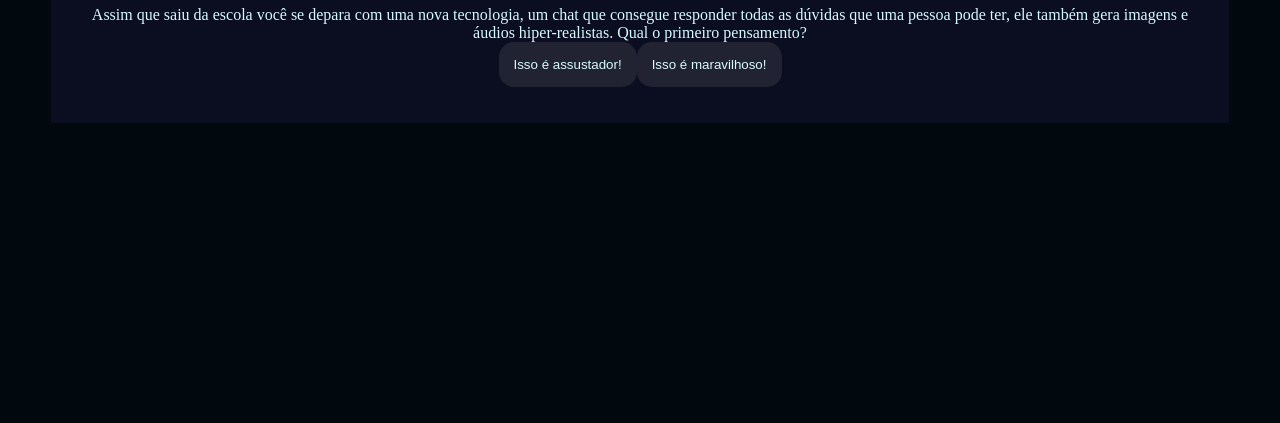
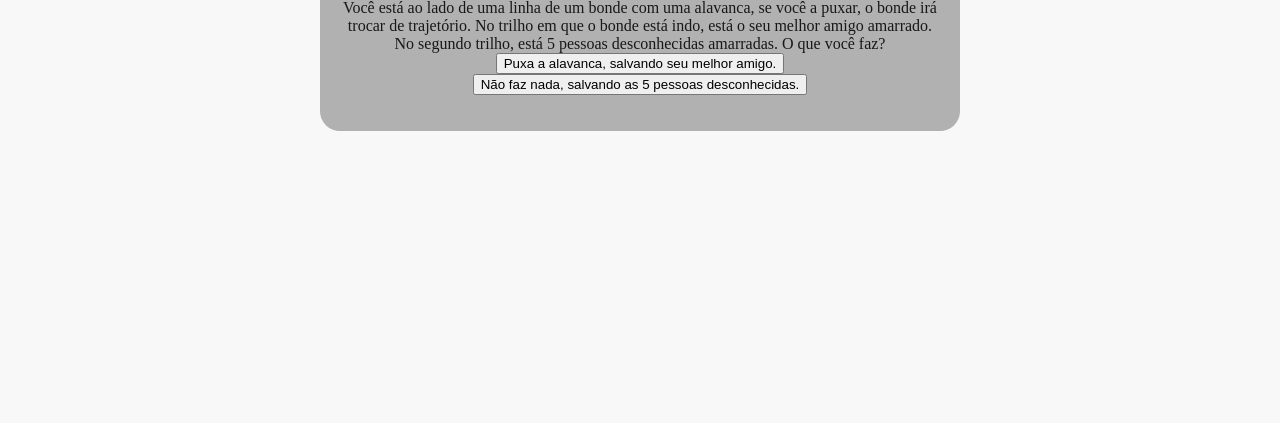
Before and after one commit to arthurescola/brainstorming, a plain HTML site: page index.html in a window 1280 px wide. Shown: the part 393-816 px from the top of the page. Drawn offline with Linux system fonts and the light colour scheme.

Commit message:
Add files via upload

```diff
--- a/index.html
+++ b/index.html
@@ -4,11 +4,11 @@
     <meta charset="UTF-8">
     <meta name="viewport" content="width=device-width, initial-scale=1.0">
     <link rel="stylesheet" href="style.css">
-    <title>Você decide o futuro da IA</title>
+    <title>O problema do Bonde</title>
 </head>
 <body>
     <div class="caixa-principal">
-        <h1>Você decide o futuro da IA</h1>
+        <h1>O problema do Bonde</h1>
         <div class="caixa-perguntas"></div>
         <div class="caixa-alternativas"></div>
         <div class="caixa-resultado">
--- a/script.js
+++ b/script.js
@@ -6,49 +6,49 @@ const textoResultado = document.querySelector(".texto-resultado");
 
 const perguntas = [
     {
-        enunciado: "Assim que saiu da escola você se depara com uma nova tecnologia, um chat que consegue responder todas as dúvidas que uma pessoa pode ter, ele também gera imagens e áudios hiper-realistas. Qual o primeiro pensamento?",
+        enunciado: "Você está ao lado de uma linha de um bonde com uma alavanca, se você a puxar, o bonde irá trocar de trajetório. No trilho em que o bonde está indo, está o seu melhor amigo amarrado. No segundo trilho, está 5 pessoas desconhecidas amarradas. O que você faz?",
         alternativas: [
             {
-                texto: "Isso é assustador!",
-                afirmacao: "afirmação"
+                texto: "Puxa a alavanca, salvando seu melhor amigo.",
+                afirmacao: "...você preferiu sacrificar 5 desconhecidos para salvar seu amigo, "
             },
             {
-                texto: "Isso é maravilhoso!",
-                afirmacao: "afirmação"
+                texto: "Não faz nada, salvando as 5 pessoas desconhecidas.",
+                afirmacao: "...você prefiriu sacrificar seu melhor amigo para salvar 5 pessoas que você não conhece, "
             }
         ]
     },
     {
-        enunciado: "Com a descoberta desta tecnologia, chamada Inteligência Artificial, uma professora de tecnologia da escola decidiu fazer uma sequência de aulas sobre esta tecnologia. No fim de uma aula ela pede que você escreva um trabalho sobre o uso de IA em sala de aula. Qual atitude você toma?",
+        enunciado: "Na mesma situação. Você encontra uma família no trilho do bonde, e no outro trilho, uma familia de cachorros. O que você faz?",
         alternativas: [
             {
-                texto: "Utiliza uma ferramenta de busca na internet que utiliza IA para que ela ajude a encontrar informações relevantes para o trabalho e explique numa linguagem que facilite o entendimento.",
-                afirmacao: "afirmação"
+                texto: "Puxa a alavanca, salvando a família.",
+                afirmacao: "preferiu salvar humanos sobre animais, "
             },
             {
-                texto: "Escreve o trabalho com base nas conversas que teve com colegas, algumas pesquisas na internet e conhecimentos próprios sobre o tema.",
-                afirmacao: "afirmação"
+                texto: "Não faz nada, salvando a família de cachorros.",
+                afirmacao: "preferiu salvar animais sobre humanos, "
             }
         ]
     },
     {
-        enunciado: "Após a elaboração do trabalho escrito, a professora realizou um debate entre a turma para entender como foi realizada a pesquisa e escrita. Nessa conversa também foi levantado um ponto muito importante: como a IA impacta o trabalho do futuro. Nesse debate, como você se posiciona?",
+        enunciado: "No mesmo problema. Você encontra um gato no trilho do bonde, e no segundo trilho, 5 milhões de camarões. O que você faz?",
         alternativas: [
             {
-                texto: "Defende a ideia de que a IA pode criar novas oportunidades de emprego e melhorar habilidades humanas.",
-                afirmacao: "afirmação"
+                texto: "Puxa a alavanca, salvando o gato.",
+                afirmacao: "preferiu salvar 1 animal doméstico sobre 5 milhões animais marinhos, "
             },
             {
-                texto: "Me preocupo com as pessoas que perderão seus empregos para máquinas e defendem a importância de proteger os trabalhadores.",
-                afirmacao: "afirmação"
+                texto: "Não faz nada, salvando os camarões.",
+                afirmacao: "preferiu salvar 5 milhões animais marinhos sobre 1 animal doméstico, "
             }
         ]
     },
     {
-        enunciado: "Ao final da discussão, você precisou criar uma imagem no computador que representasse o que pensa sobre IA. E agora?",
+        enunciado: "Nos primeiro trilho, você observa um bebê, que no futuro irá crescer para ser um cientista e irá criar a cura para o câncer, e no outro trilho, outro bebê que irá crescer um presidente que criará várias guerras mundiais. Mas uma multidão está olhando para você, e não sabem o futuro dos bebês. O que você faz?",
         alternativas: [
             {
-                texto: "Criar uma imagem utilizando uma plataforma de design como o Paint.",
+                texto: "Puxa a alavanca, salvando o mundo do câncer, mas sendo visto como um assassino.",
                 afirmacao: "afirmação"
             },
             {
@@ -72,21 +72,21 @@ const perguntas = [
     },
 ];
 
+
 let atual = 0;
 let perguntaAtual;
 let historiaFinal = "";
 
 function mostraPergunta() {
     if (atual >= perguntas.length) {
-      mostraResultado();
-      return;
+        mostraResultado();
+        return;
     }
     perguntaAtual = perguntas[atual];
     caixaPerguntas.textContent = perguntaAtual.enunciado;
     caixaAlternativas.textContent = "";
     mostraAlternativas();
-  }
-
+}
 
 function mostraAlternativas(){
     for(const alternativa of perguntaAtual.alternativas) {
@@ -99,14 +99,15 @@ function mostraAlternativas(){
 
 function respostaSelecionada(opcaoSelecionada) {
     const afirmacoes = opcaoSelecionada.afirmacao;
-    historia += afirmacoes + "";
+    historiaFinal += afirmacoes + " ";
     atual++;
     mostraPergunta();
 }
 
 function mostraResultado() {
-    caixaPerguntas.textContent = "Em 2049...";
+    caixaPerguntas.textContent = "No problema do Bonde...";
     textoResultado.textContent = historiaFinal;
     caixaAlternativas.textContent = "";
 }
+
 mostraPergunta();
--- a/style.css
+++ b/style.css
@@ -1,9 +1,10 @@
-:root {
-  --cor-fundo: #01080E;
-  --cor-principal: #0B0D20 ;
+:root{
+  --cor-fundo: #f8f8f8 ;
+  --cor-principal: #b1b1b1 ;
   --cor-secundaria: #212333;
-  --cor-destaque: #2BDEFD;
-  --cor-texto: #D7F9FF;
+  --cor-destaque: #1b1b1b;
+  --cor-texto: #181818;
+
 }
 
 body {
@@ -18,24 +19,12 @@ body {
 .caixa-principal{
   background-color: var(--cor-principal);
   width: 90%;
+  max-width: 600px;
   text-align: center;
   padding: 20px;
+  border-radius: 20px;
 }
 
 h1{
   color: var(--cor-destaque);
 }
-
-button {
-  background-color: var(--cor-secundaria);
-  color: var(--cor-texto);
-  border: none;
-  border-radius: 15px;
-  padding: 15px;
-  transition: background-color 0.3s;
-}
-
-button:hover {
-  background-color: var(--cor-destaque);
-  color: var(--cor-principal);
-}
```
